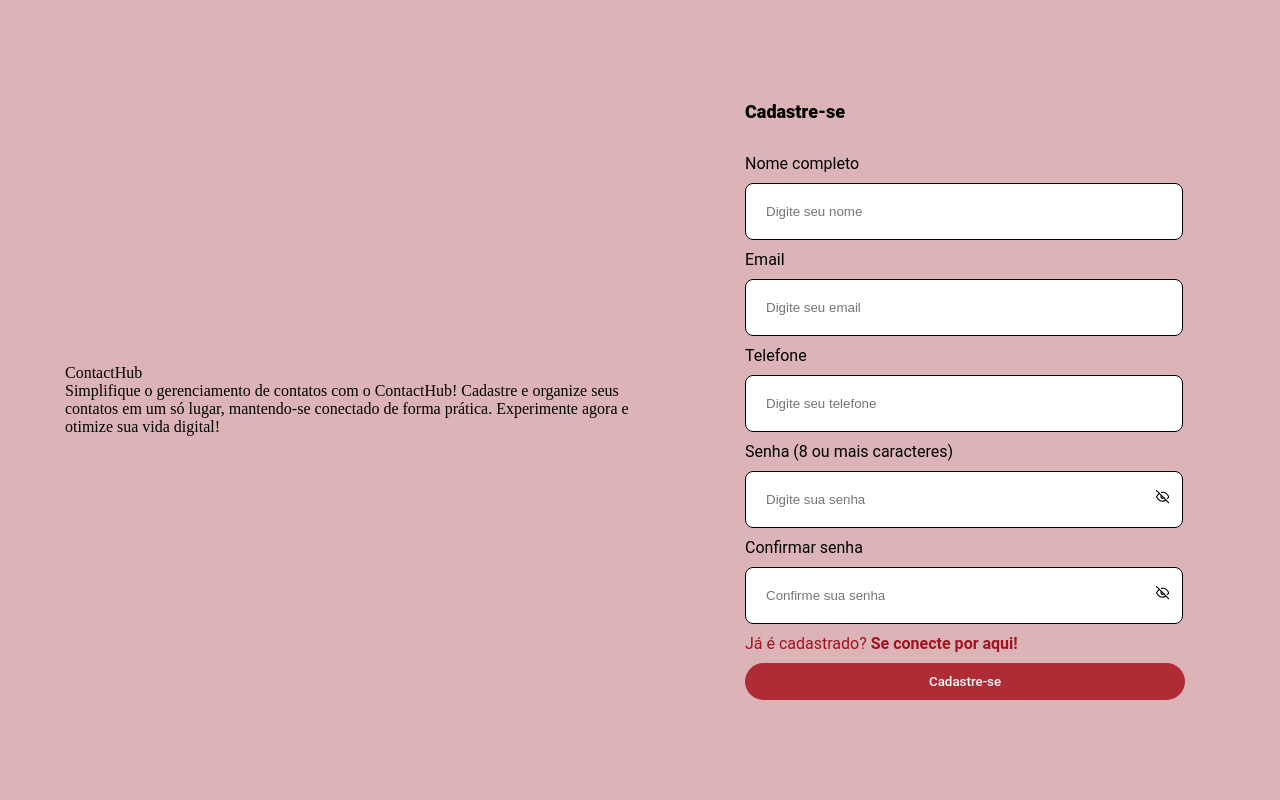
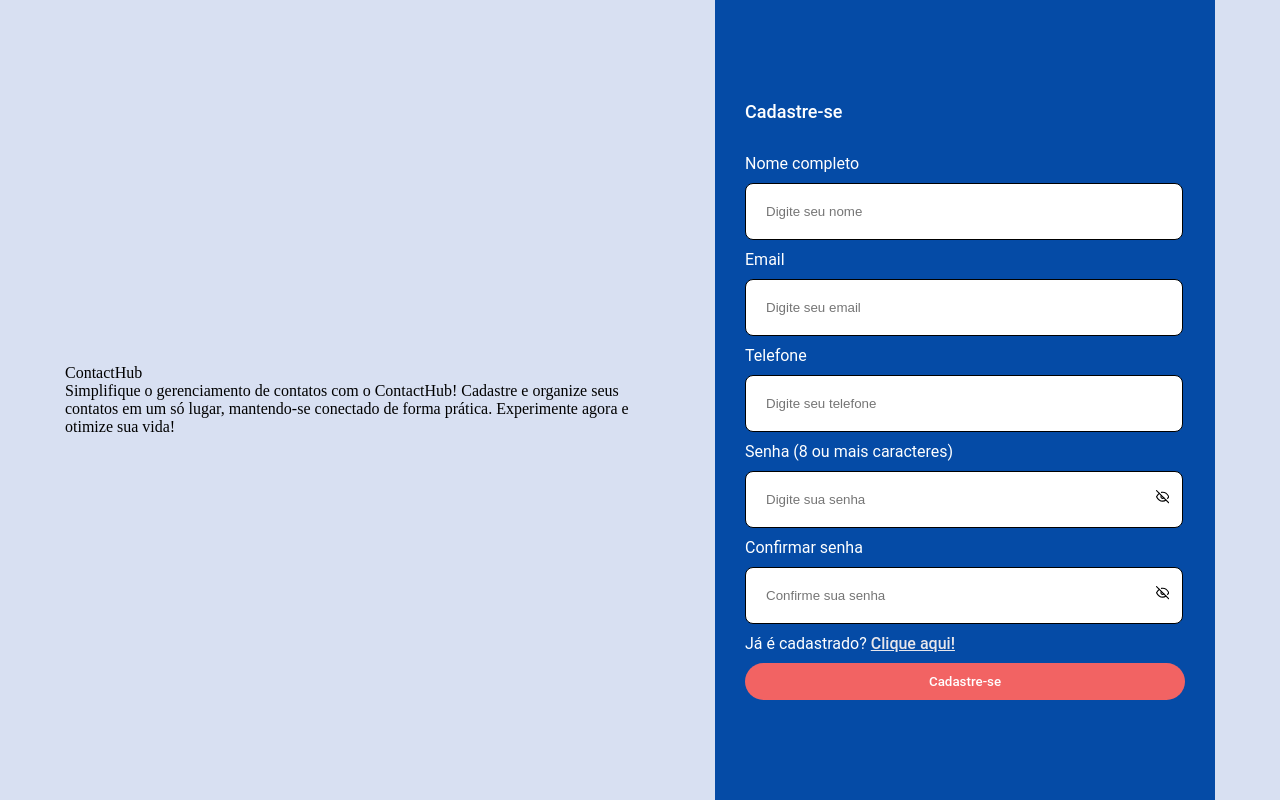
Before and after one commit to CRomero19/site-contactHub, a React (Vite) app: page /register in a window 1280 px wide. Built offline with nearby package versions, Linux system fonts and the light colour scheme.

Commit message:
style:login-register-forms

```diff
--- a/src/Components/ButtonSubmit/style.ts
+++ b/src/Components/ButtonSubmit/style.ts
@@ -5,15 +5,15 @@ export const StyledButton = styled.button`
   outline: none;
   border-radius: 24px;
   color: var(--color-grey-0);
-  background-color: var(--color-primary);
+  background-color:#F26363;
   padding: 10px;
   font-weight: 500;
   font-family: "Roboto", sans-serif;
   transition: 400ms;
   &&:hover {
     box-shadow: 1px 1px 6px 0px rgba(0, 0, 0, 0.5);
-    background-color: var(--color-secondary);
-    border: 1px solid var(--color-secondary);
+    background-color: #F29F80;
+    border: 1px solid #F29F80;
     transform: scale(1.02);
   }
 `;
--- a/src/Components/Forms/User/LoginUserForm/index.tsx
+++ b/src/Components/Forms/User/LoginUserForm/index.tsx
@@ -37,10 +37,10 @@ export const LoginForm = () => {
 
   return (
     <StyledLoginForm>
-      <h1> <strong> Entre e divirta-se!  </strong></h1>
+      <h1>  Entre e divirta-se!  </h1>
       <form action="" onSubmit={handleSubmit(submitLogin)}>
         <label htmlFor="email">
-          Email <span> {errors.email?.message} </span>
+          Email <span className="yup-error"> {errors.email?.message} </span>
         </label>
         <input
           id="email"
@@ -50,7 +50,7 @@ export const LoginForm = () => {
         />
 
         <label htmlFor="password">
-          Senha <span> {errors.password?.message} </span>
+          Senha <span className="yup-error"> {errors.password?.message} </span>
         </label>
         <div className="input-password">
           <input
@@ -63,7 +63,7 @@ export const LoginForm = () => {
             {iconPassword ? <FiEye /> : <FiEyeOff />}
           </button>
         </div>
-        <p> Ainda não é cadastrado? <Link to="/register" className="link"> Cadastre-se por aqui </Link></p>
+        <p> Ainda não é cadastrado? <Link to="/register" className="link"> Clique aqui!</Link></p>
         <ButtonSubmit text={"Entre"} />
       </form>
     </StyledLoginForm>
--- a/src/Components/Forms/User/LoginUserForm/style.ts
+++ b/src/Components/Forms/User/LoginUserForm/style.ts
@@ -19,7 +19,7 @@ export const StyledLoginForm = styled.div`
   }
 
   p {
-    color: var(--color-secondary);
+    color: var(--color-grey-100);
   }
   input {
     border: 1px solid black;
@@ -53,8 +53,12 @@ export const StyledLoginForm = styled.div`
     top: 33%;
   }
   .link{
-    font-weight: 700;
-    color: var(--color-secondary);
+    font-weight: 500;
+    color: var(--color-grey-100);
+    text-decoration: underline;
+  }
+  .yup-error{
+    color: var(--color-negative);
   }
   @media (max-width: 1023px) {
     h1 {
--- a/src/Components/RegisterForm/index.tsx
+++ b/src/Components/Forms/User/RegisterUserForm/index.tsx
@@ -1,8 +1,8 @@
 import { yupResolver } from "@hookform/resolvers/yup";
 import { SubmitHandler, useForm } from "react-hook-form";
-import { IRegisterFormData } from "../../Context/types/@types";
-import useAuth from "../../Context/hooks/useAuth";
-import { ButtonSubmit } from "../ButtonSubmit";
+import { IRegisterFormData } from "../../../../Context/types/@types";
+import useAuth from "../../../../Context/hooks/useAuth";
+import { ButtonSubmit } from "../../../ButtonSubmit";
 import { schemaRegisterForm } from "./schema";
 import { StyledRegisterForm } from "./style";
 import { useState } from "react";
@@ -53,7 +53,7 @@ export const RegisterForm = () => {
 
   return (
     <StyledRegisterForm>
-      <h1> <strong> Cadastre-se </strong> </h1>
+      <h1>  Cadastre-se  </h1>
       <form action="" onSubmit={handleSubmit(submitRegister)}>
         <label htmlFor="name">
           Nome completo <span className="yup-error"> {errors.name?.message} </span>
@@ -111,7 +111,7 @@ export const RegisterForm = () => {
             <button onClick={handleToggleConfirmPasswordType} type="button"> {iconConfirmPassword ? <FiEye/> : <FiEyeOff/>} </button>
         </div>
 
-        <p> Já é cadastrado? <Link to="/" className="link"> Se conecte por aqui! </Link></p>
+        <p> Já é cadastrado? <Link to="/" className="link"> Clique aqui! </Link></p>
 
         <ButtonSubmit text={"Cadastre-se"} />
       </form>
--- a/src/Components/RegisterForm/style.ts
+++ b/src/Components/Forms/User/RegisterUserForm/style.ts
@@ -6,7 +6,7 @@ export const StyledRegisterForm = styled.div`
   max-width: 90%;
   margin: 0 auto;
   font-family: "Roboto", sans-serif;
-
+  color: var(--color-grey-0);
   h1 {
     margin-bottom: 2rem;
     font-size: 18px;
@@ -22,8 +22,9 @@ export const StyledRegisterForm = styled.div`
   }
 
   p {
-    color: var(--color-secondary);
+    color: var(--color-grey-0);
   }
+
   input {
     border: 1px solid black;
     padding: 20px;
@@ -56,9 +57,9 @@ export const StyledRegisterForm = styled.div`
     top: 33%;
   }
   .link{
-    font-weight: 700;
-    color: var(--color-secondary);
-    font-family: var(--font-family-2);
+    font-weight: 500;
+    color: var(--color-grey-100);
+    text-decoration: underline;
   }
   .yup-error{
     color: var(--color-negative);
--- a/src/Components/WelcomePage/index.tsx
+++ b/src/Components/WelcomePage/index.tsx
@@ -1,5 +1,5 @@
 import { LoginForm } from "../Forms/User/LoginUserForm";
-import { RegisterForm } from "../RegisterForm";
+import { RegisterForm } from "../Forms/User/RegisterUserForm";
 import { StyledWelcomePage } from "./style";
 
 interface Props {
@@ -12,10 +12,10 @@ export const WelcomePage = ({form}:Props) => {
 
       <div>
         <h1> ContactHub </h1>
-        <p> Simplifique o gerenciamento de contatos com o ContactHub! Cadastre e organize seus contatos em um só lugar, mantendo-se conectado de forma prática. Experimente agora e otimize sua vida digital! </p>
+        <p> Simplifique o gerenciamento de contatos com o ContactHub! Cadastre e organize seus contatos em um só lugar, mantendo-se conectado de forma prática. Experimente agora e otimize sua vida! </p>
       </div>
 
-      <div>
+      <div className="form">
         {
           form == 'login' && <LoginForm/>
         }
--- a/src/Components/WelcomePage/style.ts
+++ b/src/Components/WelcomePage/style.ts
@@ -1,7 +1,7 @@
 import styled from "styled-components";
 
 export const StyledWelcomePage = styled.div`
-    background-color: var(--color-primary-lighter);
+    background-color: var(--color-primary-100);
     height: 100vh;
 
     display: flex;
@@ -12,4 +12,11 @@ export const StyledWelcomePage = styled.div`
     div{
         max-width: 600px;
     }
+    .form{
+        color: var(--color-grey-0);
+        height: 100vh;
+        background-color: var(--color-primary-500);
+        display: flex;
+        align-items: center;
+    }
 `;
--- a/src/Styles/globalStyles.css
+++ b/src/Styles/globalStyles.css
@@ -1,8 +1,12 @@
 :root {
-  --color-primary-darker:#591515;
-  --color-primary:#AF2B36;
-  --color-secondary:#a01420;
-  --color-primary-lighter:#DCB4B7;
+  --color-primary-darkest:#171559;
+  --color-primary-darker:#032CA6;
+  --color-primary:#0339A6;
+  --color-primary-500:#054BA6;
+  --color-primary-lighter:#6583BF;
+  --color-primary-100:#D8E0F2;
+  --color-contrast:#FF69b4;
+  --color-contrast-darker:#D94169;
 
   --color-grey-900:#121214;
   --color-grey-700:#212529;
```
Also changed, not shown: src/Components/Forms/User/RegisterUserForm/schema.ts (renamed from src/Components/RegisterForm/schema.ts).
